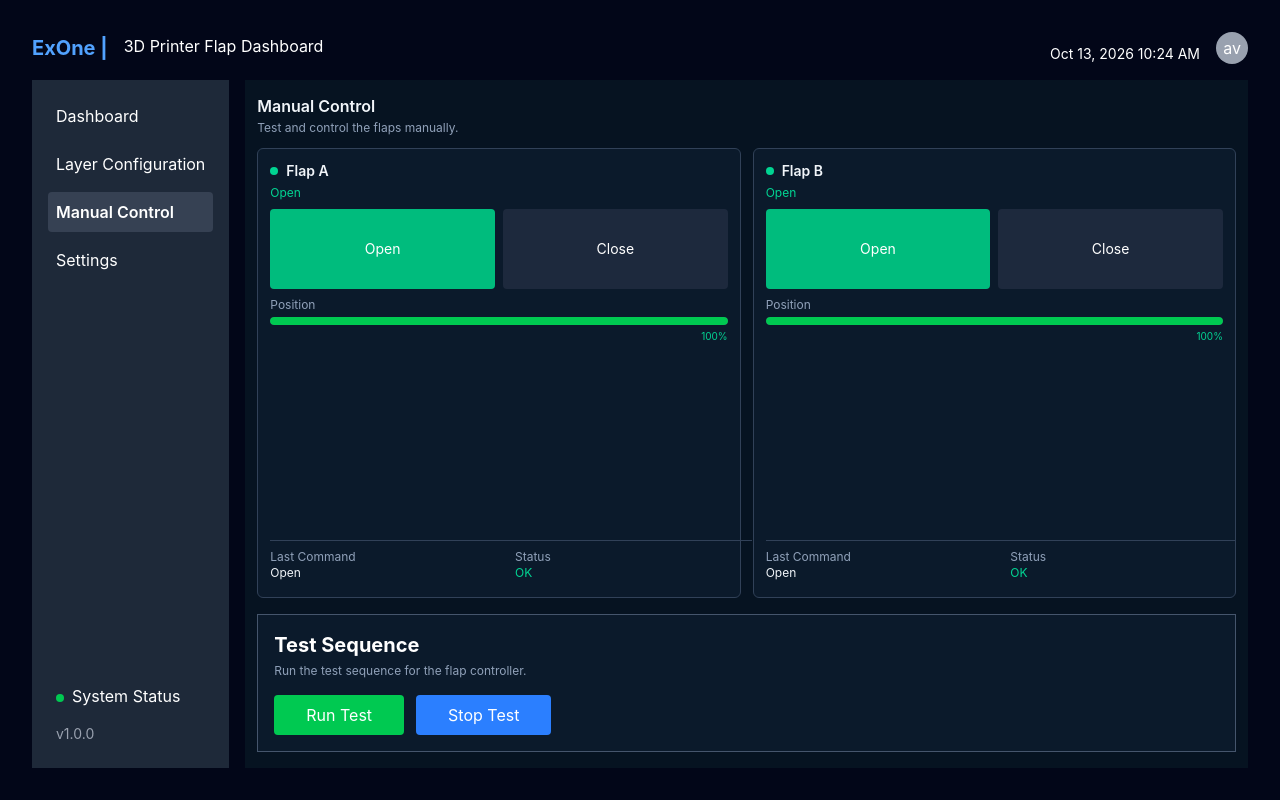
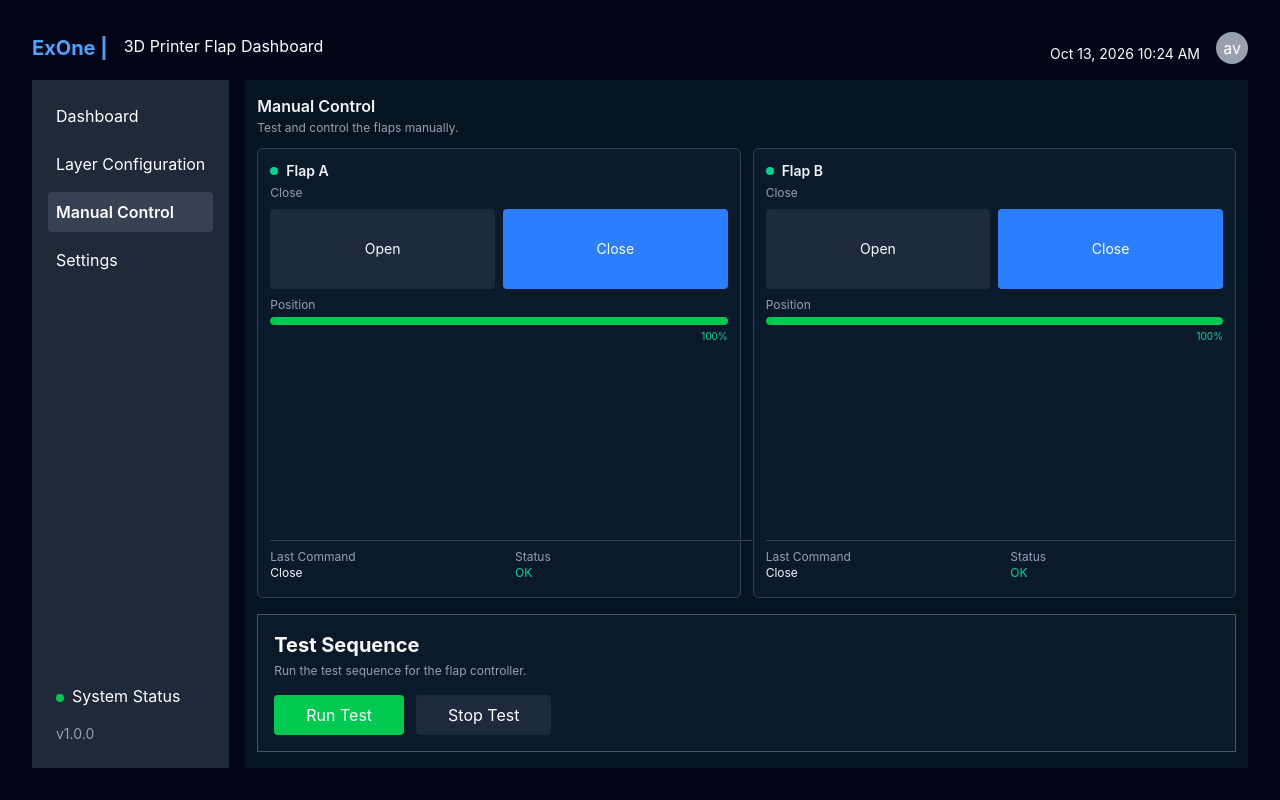
Before and after one commit to Alfredoeb9/ExOne-3D-Printer-Flap-Controller, a React (Vite) app in the folder UI/: page /manual in a window 1280 px wide. Built offline with nearby package versions, Linux system fonts and the light colour scheme.

Commit message:
[Manual] updated buttons for background change based on statechange

```diff
--- a/UI/src/pages/ManualControl.tsx
+++ b/UI/src/pages/ManualControl.tsx
@@ -1,6 +1,18 @@
-const progress = "100%";
+import { useState } from "react";
+
+// const progress = "100%";
 
 export default function ManualControl() {
+    const [flapA, setFlapA] = useState("Close");
+    const [flapB, setFlapB] = useState("Close");
+    const [progress, setProgress] = useState("100%");
+    const [isTestRunning, setIsTestRunning] = useState(true);
+    const handleFlapAChange = (state: string) => setFlapA(state);
+    const handleFlapBChange = (state: string) => setFlapB(state);
+    const [flapAStatus, setFlapAStatus] = useState("OK");
+    const [flapBStatus, setFlapBStatus] = useState("OK");
+    // const handleFlapAStatusChange = (status: string) => setFlapAStatus(status);
+    // const handleFlapBStatusChange = (status: string) => setFlapBStatus(status);
     return (
         <div className="flex h-full min-h-0 w-full flex-col overflow-hidden bg-[#061321] px-3 py-4 text-left text-slate-100">
             <header className="mb-3 shrink-0">
@@ -15,13 +27,19 @@ export default function ManualControl() {
                         <h2 className="text-sm font-semibold">Flap A</h2>
                     </div>
 
-                    <p className="mt-1 text-xs text-emerald-400">Open</p>
+                    <p className={`mt-1 text-xs ${flapA === "Open" ? "text-emerald-400" : "text-slate-400"}`}>{flapA}</p>
 
                     <div className="mt-2 grid grid-cols-2 gap-2 h-20 2xl:h-[200px]">
-                        <button className="cursor-pointer rounded bg-emerald-500 px-3 py-2 text-sm text-white">
+                        <button
+                            className={`cursor-pointer rounded px-3 py-2 text-sm text-white ${flapA === "Open" ? "bg-emerald-500" : "bg-slate-800"}`}
+                            onClick={() => handleFlapAChange("Open")}
+                        >
                             Open
                         </button>
-                        <button className="cursor-pointer rounded bg-slate-800 px-3 py-2 text-sm text-white">
+                        <button
+                            className={`cursor-pointer rounded px-3 py-2 text-sm text-white ${flapA === "Close" ? "bg-blue-500" : "bg-slate-800"}`}
+                            onClick={() => handleFlapAChange("Close")}
+                        >
                             Close
                         </button>
                     </div>
@@ -42,11 +60,11 @@ export default function ManualControl() {
                     <div className="mt-2 grid grid-cols-2 gap-2 border-t border-slate-700 pt-2 text-xs absolute bottom-0 w-full pb-4">
                         <div>
                             <p className="text-slate-400">Last Command</p>
-                            <p>Open</p>
+                            <p>{flapA}</p>
                         </div>
                         <div>
                             <p className="text-slate-400">Status</p>
-                            <p className="text-emerald-400">OK</p>
+                            <p className={`text-emerald-400 ${flapAStatus === "OK" ? "text-emerald-400" : "text-slate-400"}`}>{flapAStatus}</p>
                         </div>
                     </div>
                 </section>
@@ -57,13 +75,19 @@ export default function ManualControl() {
                         <h2 className="text-sm font-semibold">Flap B</h2>
                     </div>
 
-                    <p className="mt-1 text-xs text-emerald-400">Open</p>
+                    <p className={`mt-1 text-xs ${flapB === "Open" ? "text-emerald-400" : "text-slate-400"}`}>{flapB}</p>
 
                     <div className="mt-2 grid grid-cols-2 gap-2 h-20 2xl:h-[200px]">
-                        <button className="cursor-pointer rounded bg-emerald-500 px-3 py-2 text-sm text-white">
+                        <button
+                            className={`cursor-pointer rounded px-3 py-2 text-sm text-white ${flapB === "Open" ? "bg-emerald-500" : "bg-slate-800"}`}
+                            onClick={() => handleFlapBChange("Open")}
+                        >
                             Open
                         </button>
-                        <button className="cursor-pointer rounded bg-slate-800 px-3 py-2 text-sm text-white">
+                        <button
+                            className={`cursor-pointer rounded px-3 py-2 text-sm text-white ${flapB === "Close" ? "bg-blue-500" : "bg-slate-800"}`}
+                            onClick={() => handleFlapBChange("Close")}
+                        >
                             Close
                         </button>
                     </div>
@@ -84,11 +108,11 @@ export default function ManualControl() {
                     <div className="mt-2 grid grid-cols-2 gap-2 border-t border-slate-700 pt-2 text-xs absolute bottom-0 w-full pb-4">
                         <div>
                             <p className="text-slate-400">Last Command</p>
-                            <p>Open</p>
+                            <p>{flapB}</p>
                         </div>
                         <div>
                             <p className="text-slate-400">Status</p>
-                            <p className="text-emerald-400">OK</p>
+                            <p className={`text-emerald-400 ${flapBStatus === "OK" ? "text-emerald-400" : "text-slate-400"}`}>{flapBStatus}</p>
                         </div>
                     </div>
                 </section>
@@ -98,8 +122,8 @@ export default function ManualControl() {
                 <h2 className="text-xl font-bold text-white pb-1">Test Sequence</h2>
                 <p className="mb-2 text-xs text-slate-400 pb-2">Run the test sequence for the flap controller.</p>
                 <div className="flex gap-3">
-                    <button className="cursor-pointer rounded bg-green-500 px-4 py-2 text-white xl:px-8">Run Test</button>
-                    <button className="cursor-pointer rounded bg-blue-500 px-4 py-2 text-white xl:px-8">Stop Test</button>
+                    <button className={`cursor-pointer rounded ${isTestRunning ? "bg-green-500" : "bg-slate-800"} px-4 py-2 text-white xl:px-8`}>Run Test</button>
+                    <button className={`cursor-pointer rounded ${isTestRunning ? "bg-slate-800" : "bg-blue-500"} px-4 py-2 text-white xl:px-8`}>Stop Test</button>
                 </div>
             </div>
         </div>
```
